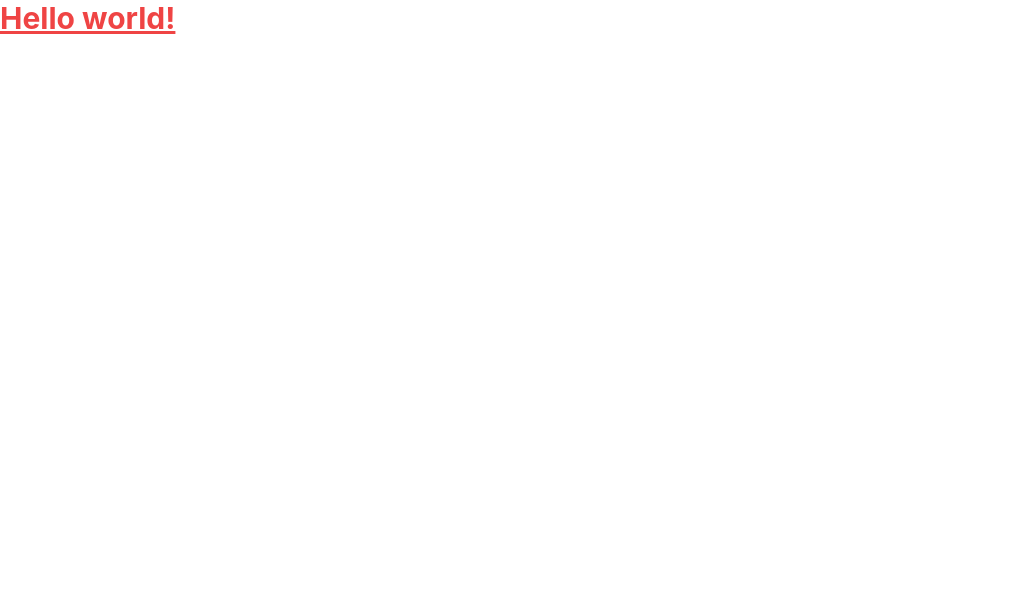
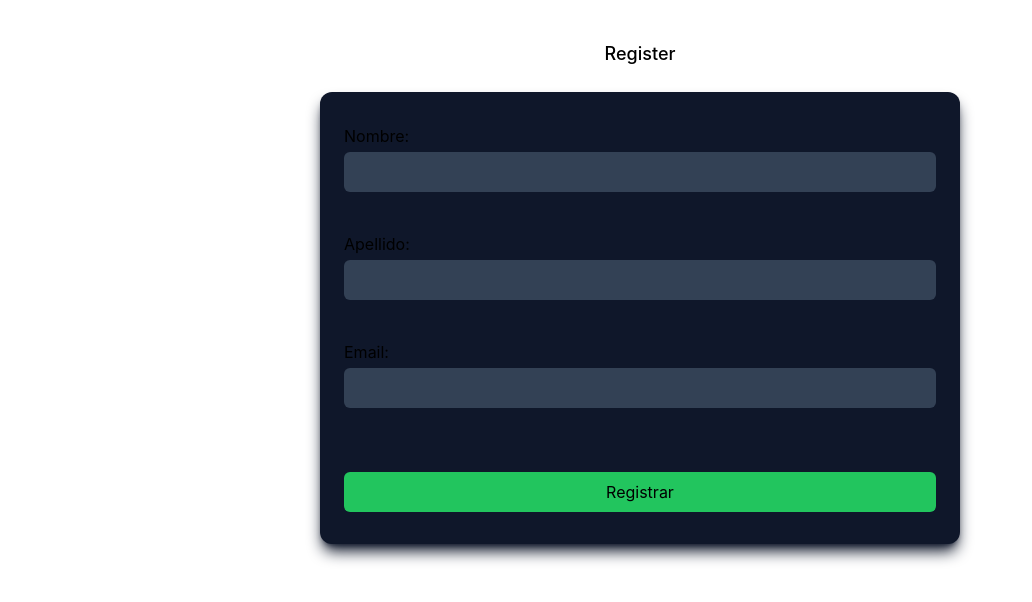
Before and after one commit to 4BsG/ClasificaEroticos, a Next.js app: page / in a window 1280 px wide. Shown: the top 602 px of the page, without its empty margins (0-1032 px from the left). Built offline with nearby package versions, Linux system fonts and the light colour scheme.

Commit message:
Feat: Add form component with formik and yup previously created by cristian, and add and config firebase to store the form data

```diff
--- /dev/null
+++ b/components/register.tsx
@@ -0,0 +1,94 @@
+import { useFormik } from 'formik';
+import * as Yup from 'yup';
+import { addDoc, collection } from 'firebase/firestore';
+import { db } from '../firebase/firebase';
+
+interface Values {
+  firstName: string;
+  lastName: string;
+  email: string;
+  accepted?: boolean;
+}
+
+export const Postform = () => {
+  const formik = useFormik({
+    initialValues: {
+      firstName: '',
+      lastName: '',
+      email: ''
+      // accepted: false,
+    },
+    validationSchema: Yup.object({
+      firstName: Yup.string().required('Nombre no ingresado'),
+      lastName: Yup.string().required('Apellido no ingresado'),
+      email: Yup.string()
+        .email('Invalid email address')
+        .required('Por favor ingresa un email valido')
+      // accepted: Yup.bool().isTrue(),
+    }),
+    onSubmit: async (values: Values) => {
+      try {
+        const docRef = await addDoc(collection(db, 'users'), values);
+        console.log(docRef.id);
+      } catch (error) {
+        console.log(error);
+      }
+    }
+  });
+
+  return (
+    <div className="flex flex-col items-center my-10">
+      <h2 className="text-lg font-medium mb-6">Register</h2>
+
+      <form
+        className="flex flex-col w-1/2 px-6 py-8 rounded-xl bg-slate-900 shadow-lg shadow-slate-900"
+        onSubmit={formik.handleSubmit}
+      >
+        <label htmlFor="firstName">Nombre: </label>
+        <input
+          className="mb-10 mt-1 px-4 py-2 rounded-md bg-slate-700 text-white"
+          id="firstName"
+          name="firstName"
+          value={formik.values.firstName}
+          type="text"
+          onChange={formik.handleChange}
+        />
+        {formik.touched.firstName && formik.errors.firstName ? (
+          <span className="text-red-400">{formik.errors.firstName}</span>
+        ) : null}
+
+        <label htmlFor="lastName">Apellido: </label>
+        <input
+          className="mb-10 mt-1 px-4 py-2 rounded-md bg-slate-700 text-white"
+          id="lastName"
+          name="lastName"
+          value={formik.values.lastName}
+          type="text"
+          onChange={formik.handleChange}
+        />
+        {formik.touched.lastName && formik.errors.lastName ? (
+          <span className="text-red-400">{formik.errors.lastName}</span>
+        ) : null}
+
+        <label htmlFor="email">Email: </label>
+        <input
+          className="mb-10 mt-1 px-4 py-2 rounded-md bg-slate-700 text-white"
+          id="email"
+          name="email"
+          value={formik.values.email}
+          onChange={formik.handleChange}
+        />
+        {formik.touched.email && formik.errors.email ? (
+          <span className="text-red-400">{formik.errors.email}</span>
+        ) : null}
+
+        <button
+          className="rounded-md py-2 mt-6 bg-green-500 hover:bg-green-700"
+          type="submit"
+        >
+          Registrar
+        </button>
+      </form>
+    </div>
+  );
+};
--- /dev/null
+++ b/firebase/firebase.js
@@ -0,0 +1,19 @@
+// Import the functions you need from the SDKs you need
+import { initializeApp } from 'firebase/app';
+import { getFirestore } from 'firebase/firestore';
+// TODO: Add SDKs for Firebase products that you want to use
+// https://firebase.google.com/docs/web/setup#available-libraries
+
+// Your web app's Firebase configuration
+const firebaseConfig = {
+  apiKey: 'AIzaSyB02-LlPX9Y-Uv_TKyVZ_bhafBsUu92N7k',
+  authDomain: 'boys-6dd9c.firebaseapp.com',
+  projectId: 'boys-6dd9c',
+  storageBucket: 'boys-6dd9c.appspot.com',
+  messagingSenderId: '1097630543579',
+  appId: '1:1097630543579:web:ee39fe2e073222056166fe'
+};
+
+// Initialize Firebase
+export const app = initializeApp(firebaseConfig);
+export const db = getFirestore(app);
--- a/pages/index.tsx
+++ b/pages/index.tsx
@@ -1,8 +1,8 @@
-import type { NextPage } from 'next'
+import type { NextPage } from 'next';
 import Head from 'next/head';
+import { Postform } from '../components/register';
 
 const Home: NextPage = () => {
-
   return (
     <>
       <Head>
@@ -10,13 +10,9 @@ const Home: NextPage = () => {
         <meta name="description" content="Generated by create next app" />
         <link rel="icon" href="/favicon.ico" />
       </Head>
+      <Postform />
+    </>
+  );
+};
 
-
-      <h1 className="text-3xl font-bold underline text-red-500">
-      Hello world!
-      </h1>
-    </>
-  )
-}
-
-export default Home
+export default Home;
```
